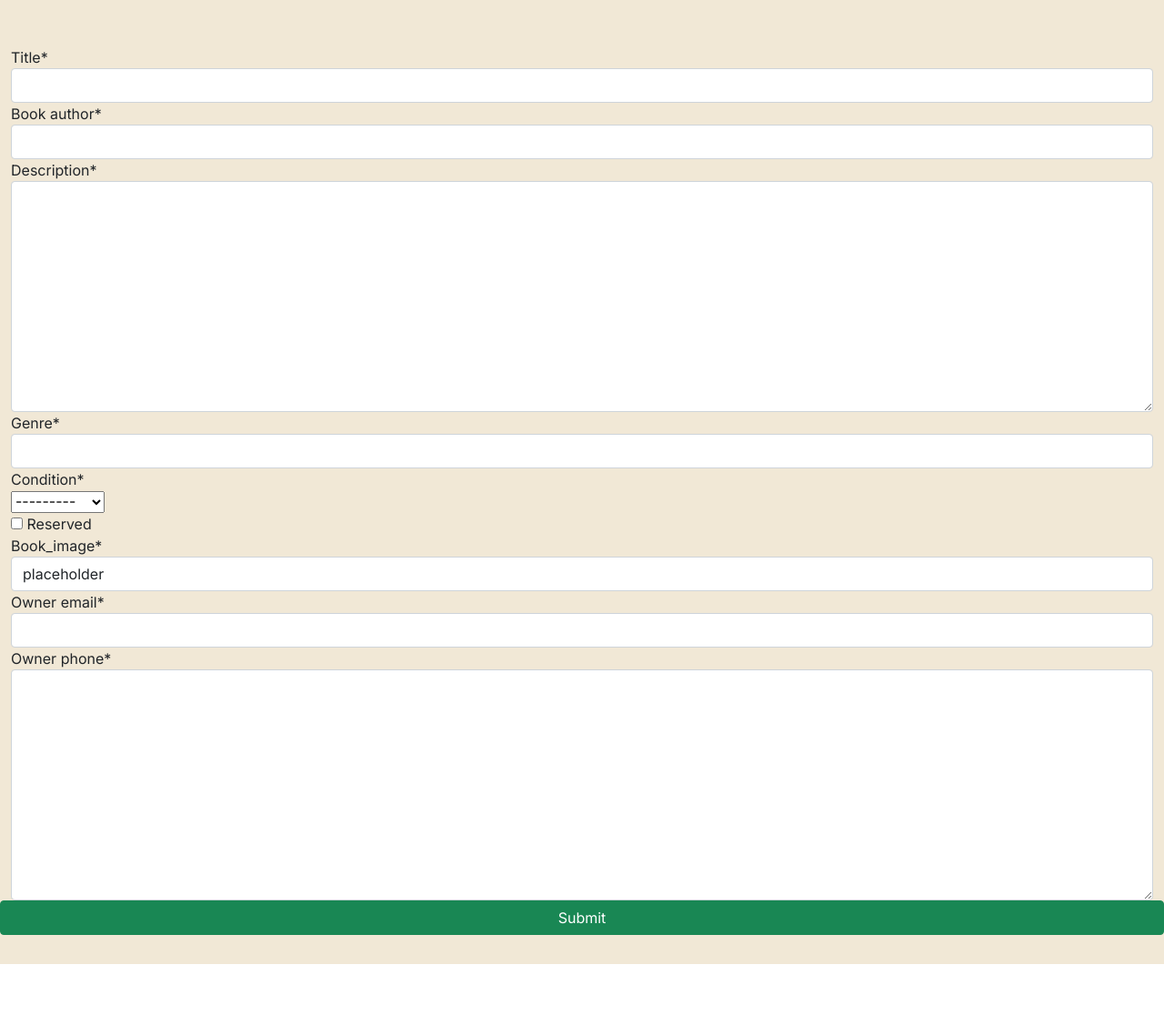
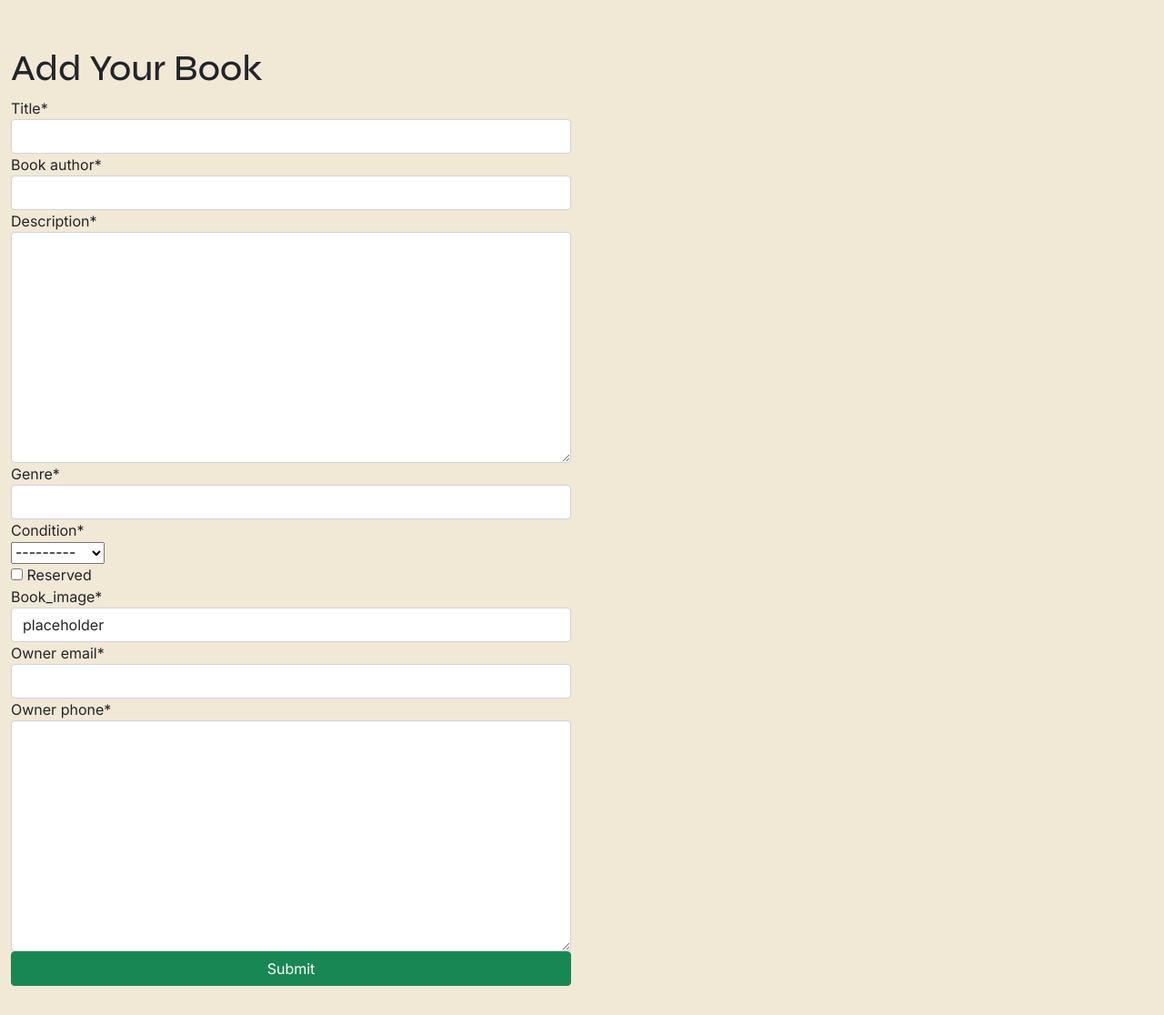
Before and after one commit to saziosu/book-swap, a Django app: page /add-book in a window 1280 px wide. Shown: the part 56-1172 px from the top of the page at 91% size. Before the commit the page ends 1116 px from the top, so only its background shows below. Run offline with Django 4.2, Linux system fonts and the light colour scheme; some libraries are stand-ins or nearby versions.

Commit message:
Update styling on the book form to improve design

```diff
--- a/templates/bookpost_form.html
+++ b/templates/bookpost_form.html
@@ -4,12 +4,15 @@
 {% load crispy_forms_tags %}
 
 <div class="container-fluid">
+    <h1>Add Your Book</h1>
     <div class="row">
-        <form action="" method="post">
-            {% csrf_token %}
-            {% crispy form %}
-            <button type="submit" class="btn btn-success">Submit</button>
-        </form>
+        <div class="col-md-6 d-flex justify-content-center flex-column">
+            <form action="" method="post">
+                {% csrf_token %}
+                {% crispy form %}
+                <button type="submit" class="btn btn-success">Submit</button>
+            </form>
+        </div>
     </div>
 </div>
 
```
